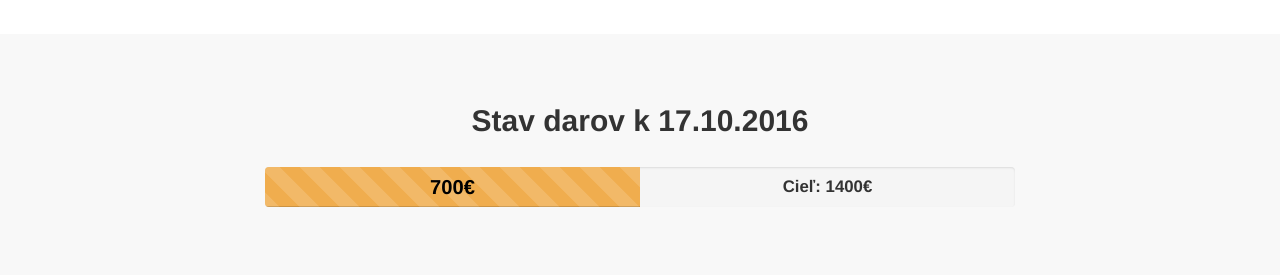
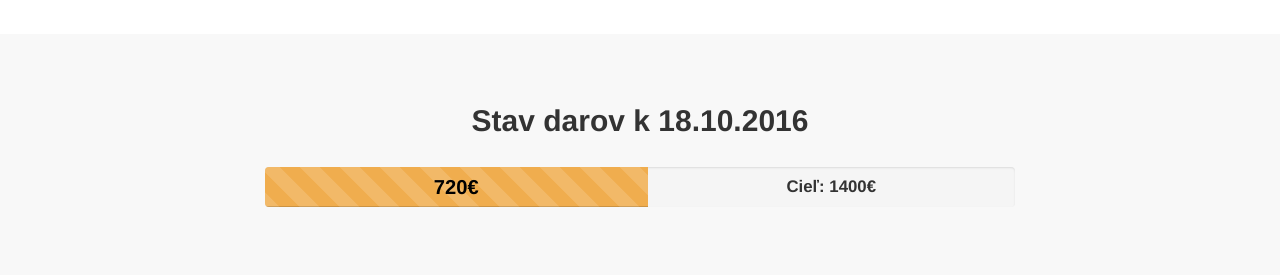
Before and after one commit to matejholy/danka-a-jozef-do-svatej-zeme, a Jekyll site: the page built from index.html, in a window 1280 px wide and 900 px high, scrolled down 1417 px. Shown: the part 357-632 px from the top of the window. Built offline with Jekyll 4.4.1, drawn with Linux system fonts in a browser that asks for light colours.

Commit message:
Stav k 18.10.2016

```diff
--- a/_includes/page_content.html
+++ b/_includes/page_content.html
@@ -3,11 +3,11 @@
     <div class="container text-center">
       <div class="row">
         <div class="col-lg-8 col-lg-offset-2">
-          <h2>Stav darov k 17.10.2016</h2>
+          <h2>Stav darov k 18.10.2016</h2>
           <br />
           <div class="progress">
-            <div class="progress-bar progress-bar-warning progress-bar-striped active" style="width: 50%">
-              700&euro;
+            <div class="progress-bar progress-bar-warning progress-bar-striped active" style="width: 51%">
+              720&euro;
             </div>
             <!--
             <div class="progress-bar progress-bar-warning progress-bar-striped" style="width: 20%">
```
